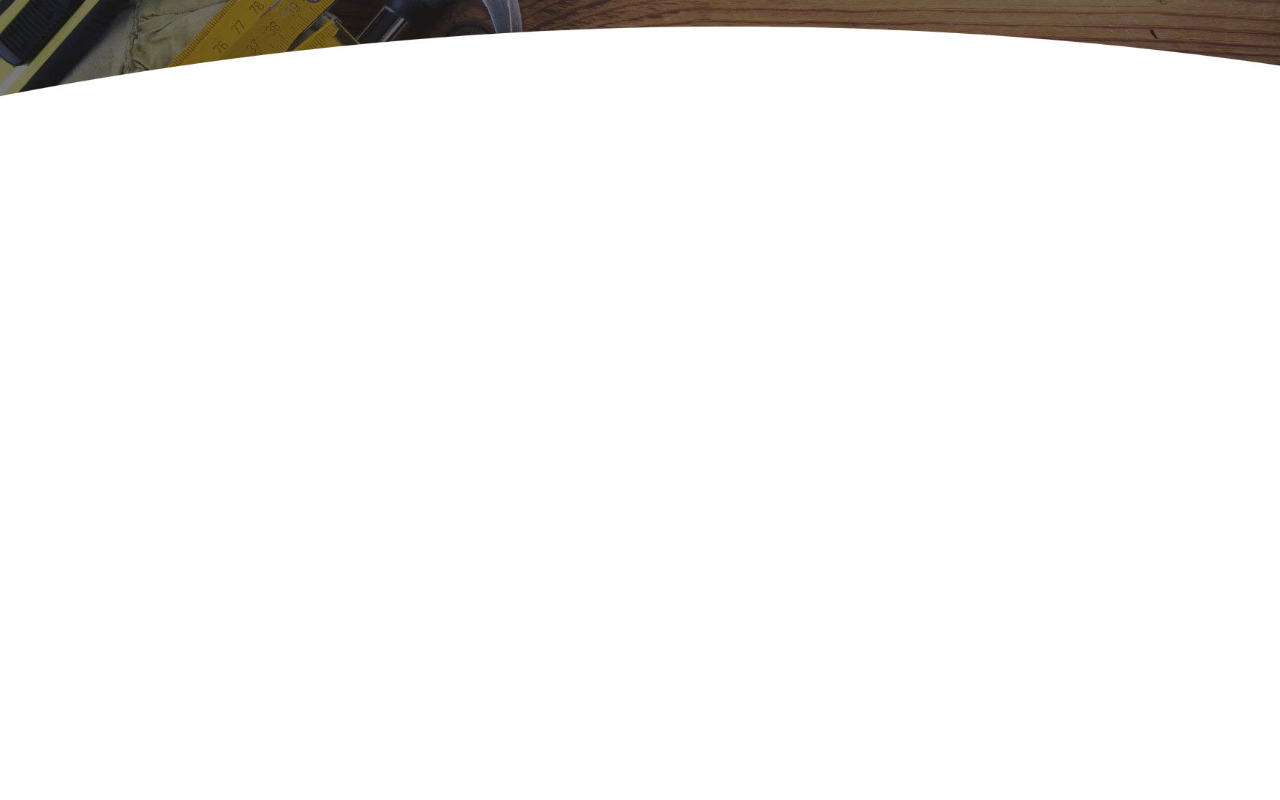
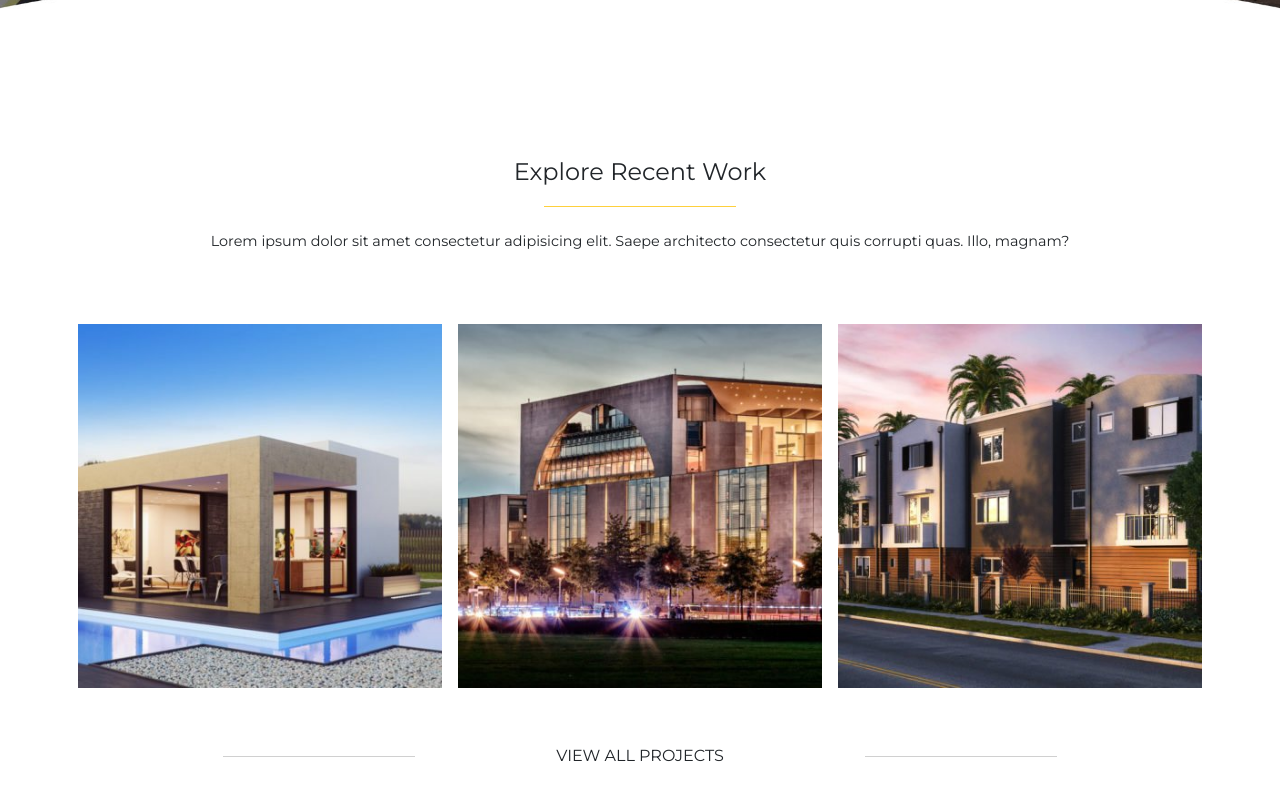
Before and after one commit to davide-rullo/proj-html-vuejs, a Vue app: page / in a window 1280 px wide. Shown: the part 2095-2895 px from the top of the page. Before the commit the page ends 2384 px from the top, so only its background shows below. Built offline with nearby package versions, Linux system fonts and the light colour scheme.

Commit message:
add work section

```diff
--- a/src/App.vue
+++ b/src/App.vue
@@ -27,4 +27,11 @@ body {
 img {
   max-width: 100%;
 }
+
+.hrow {
+  width: 15vw;
+  margin: auto;
+  height: 1px;
+  background-color: $avd-primary ;
+}
 </style>
--- a/src/components/AppMain.vue
+++ b/src/components/AppMain.vue
@@ -3,10 +3,11 @@ import AppCta from './AppCta.vue';
 import AppJumbo from './AppJumbo.vue';
 import AppSpecialist from './AppSpecialist.vue';
 import AppStats from './AppStats.vue';
+import AppWork from './AppWork.vue';
 
 export default {
     name: 'AppMain',
-    components: { AppJumbo, AppCta, AppSpecialist, AppStats }
+    components: { AppJumbo, AppCta, AppSpecialist, AppStats, AppWork }
 }
 </script>
 <template>
@@ -14,6 +15,7 @@ export default {
     <AppCta></AppCta>
     <AppSpecialist></AppSpecialist>
     <AppStats></AppStats>
+    <AppWork></AppWork>
 </template>
 
 
--- a/src/components/AppSpecialist.vue
+++ b/src/components/AppSpecialist.vue
@@ -95,12 +95,7 @@ export default {
     }
 }
 
-.hrow {
-    width: 15vw;
-    margin: auto;
-    height: 1px;
-    background-color: $avd-primary ;
-}
+
 
 .specialist-description p {
     font-size: .9rem;
--- a/src/components/AppStats.vue
+++ b/src/components/AppStats.vue
@@ -67,7 +67,7 @@ export default {
     background-image: url('../assets/img/home.jpg');
     background-size: cover;
     margin-top: -4rem;
-    height: 900px;
+    height: 765px;
 }
 
 .stats-wrapper {
--- /dev/null
+++ b/src/components/AppWork.vue
@@ -0,0 +1,80 @@
+
+<script>
+export default {
+    name: 'AppWork'
+}
+</script>
+<template>
+    <section class="works">
+        <div class="container">
+            <div class="work-row">
+                <p>Explore Recent Work</p>
+                <div class="hrow">
+                </div>
+                <div class="work-subtitle text-center pt-4 pb-5">
+                    <p>Lorem ipsum dolor sit amet consectetur adipisicing elit. Saepe architecto consectetur quis corrupti
+                        quas.
+                        Illo, magnam?</p>
+                </div>
+            </div>
+            <div class="row row-cols-1 row-cols-sm-3">
+                <div class="col p-2">
+                    <div class="card-work">
+                        <img src="../assets/img/project1-featured-294276386-400x400.jpg" alt="">
+                    </div>
+                </div>
+                <div class="col p-2">
+                    <div class="card-work">
+                        <img src="../assets/img/project2-featured-15013609-400x400.jpg" alt="">
+                    </div>
+                </div>
+                <div class="col p-2">
+                    <div class="card-work">
+                        <img src="../assets/img/project3-featured-189023420-400x400.jpg" alt="">
+                    </div>
+                </div>
+            </div>
+            <div class="others d-flex justify-content-center align-items-center">
+                <div class="others-hr">
+
+                </div>
+                <p>VIEW ALL PROJECTS</p>
+                <div class="others-hr">
+
+                </div>
+            </div>
+        </div>
+    </section>
+</template>
+
+<style lang="scss" scoped>
+@use '../assets/scss/partials/variables.scss' as *;
+
+.works {
+    height: 900px;
+}
+
+.work-row p {
+    font-size: 1.5rem;
+    text-align: center;
+}
+
+.work-subtitle p {
+    font-size: .9rem;
+}
+
+.others {
+    padding-top: 3rem;
+}
+
+.others p {
+    margin: 0;
+}
+
+.others-hr {
+    width: 15vw;
+    margin: auto;
+    height: 1px;
+    background-color: rgba(0, 0, 0, 0.185);
+}
+</style>
```
